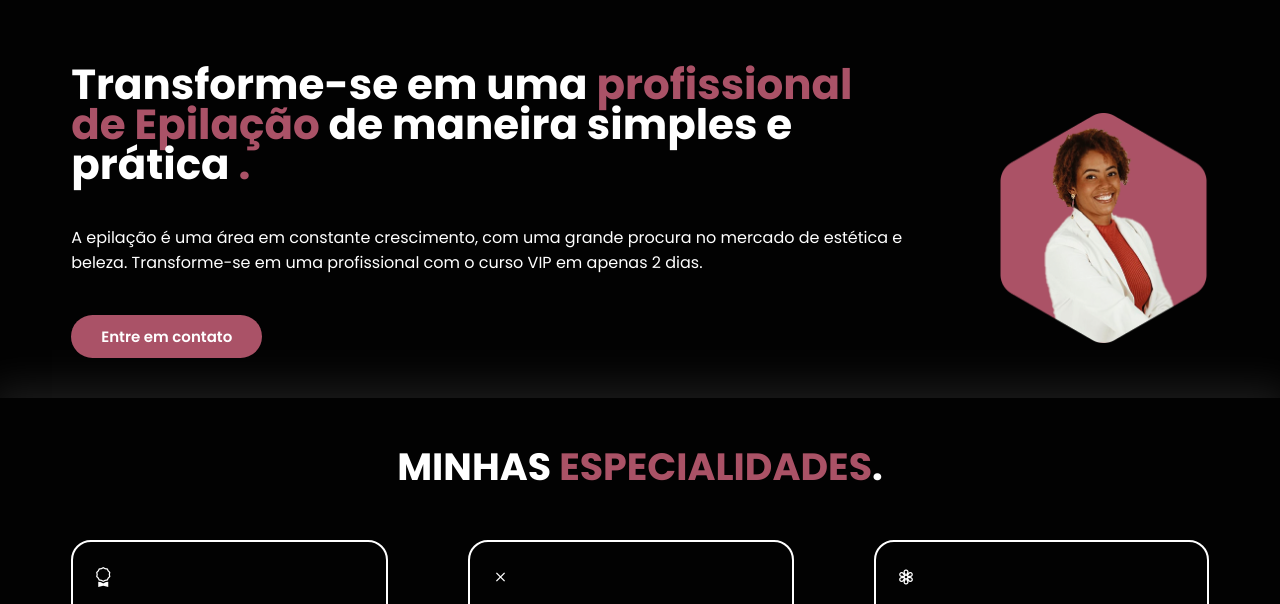
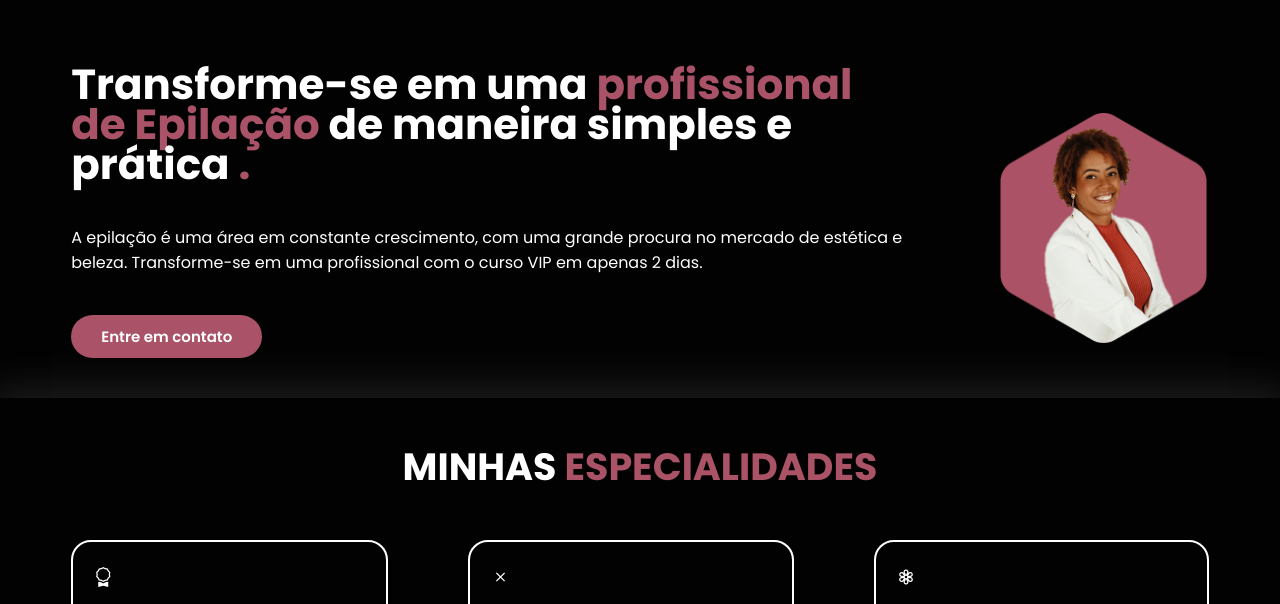
Before and after one commit to larissasenar/espacodebeleza, a plain HTML site: page index.html in a window 1280 px wide. Shown: the part 162-766 px from the top of the page. Drawn offline with nearby package versions, Linux system fonts and the light colour scheme.

Commit message:
Update index.html

```diff
--- a/index.html
+++ b/index.html
@@ -123,7 +123,7 @@
 
       <section class="especialidades" id="especialidades">
         <div class="interface">
-          <h2 class="titulo">MINHAS <span>ESPECIALIDADES</span>.</h2>
+          <h2 class="titulo">MINHAS <span>ESPECIALIDADES</span></h2>
           <div class="flex">
             <div class="especialidades-box">
               <i class="bi bi-award"></i>
```
